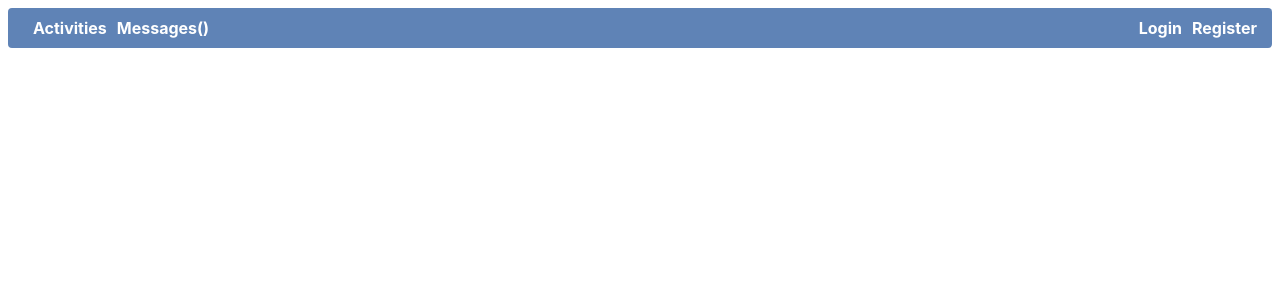
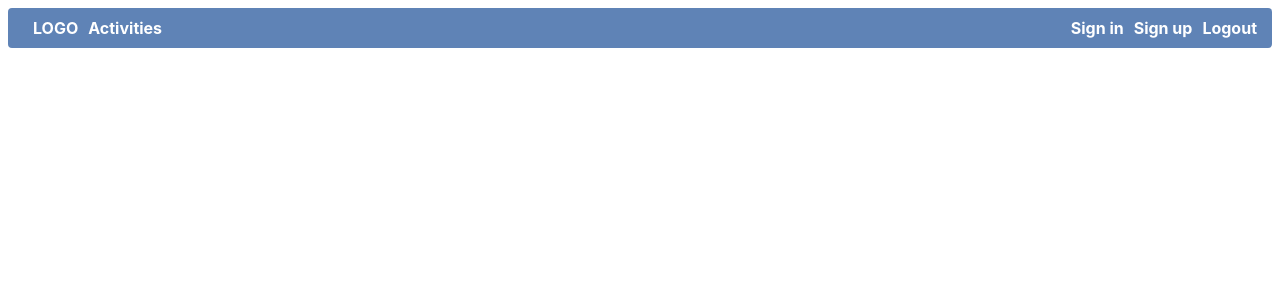
Before and after one commit to manuelclairice/final-project-jan-2022, a Next.js app: page / in a window 1280 px wide. Shown: the top 300 px of the page. Built offline with nearby package versions, Linux system fonts and the light colour scheme.

Commit message:
Add SQL file to implement DB migrations

```diff
--- a/components/Header.js
+++ b/components/Header.js
@@ -28,17 +28,20 @@ export default function Header() {
     <header css={headerStyles}>
       <div>
         <Link href="/activities">
+          <a>LOGO</a>
+        </Link>
+        <Link href="/messages">
           <a>Activities</a>
         </Link>
-        <Link href="/messages">
-          <a>Messages()</a>
-        </Link>
       </div>
-      <Link href="/login">
-        <a>Login</a>
+      <Link href="/signIn">
+        <a>Sign in</a>
       </Link>
-      <Link href="/register">
-        <a>Register</a>
+      <Link href="/signUp">
+        <a>Sign up</a>
+      </Link>
+      <Link href="/logout">
+        <a>Logout</a>
       </Link>
     </header>
   );
```
Also changed, not shown: 1 other file (tests, documents, lock files or other folders).
